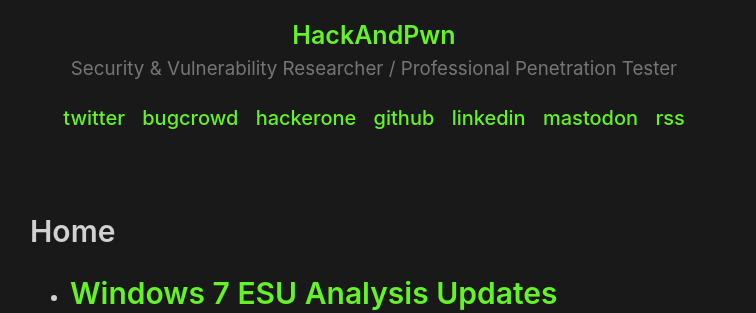
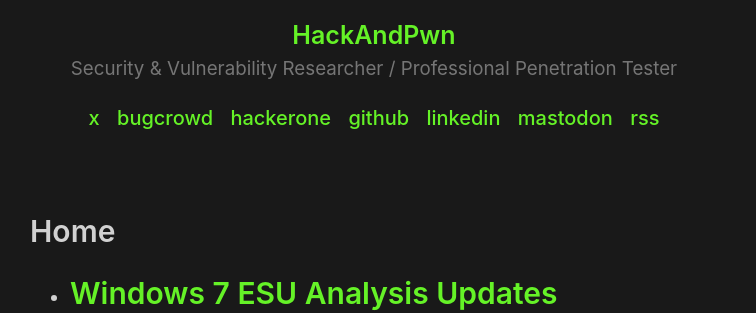
Before and after one commit to HackAndPwn/HackAndPwn.github.io, a Jekyll site: the page built from index.html, in a window 1280 px wide. Shown: the top 313 px of the page, without its empty margins (260-1016 px from the left). Built offline with Jekyll 4.4.1, drawn with Linux system fonts in a browser that asks for light colours; the list of posts is cut into pages by our own code.

Commit message:
rename twitter to x

```diff
--- a/_layouts/default.html
+++ b/_layouts/default.html
@@ -20,7 +20,7 @@
 		<!-- Change navigation links here -->
 		<div class="navigation">
 		<ul id="navigation-list">
-		<li><a href="https://twitter.com/HackAndPwn">twitter</a></li>
+		<li><a href="https://twitter.com/HackAndPwn">x</a></li>
 		<li><a href="https://bugcrowd.com/HackAndPwn">bugcrowd</a></li>
 		<li><a href="https://hackerone.com/hackandpwn">hackerone</a></li>
 		<li><a href="https://github.com/HackAndPwn">github</a></li>
```
